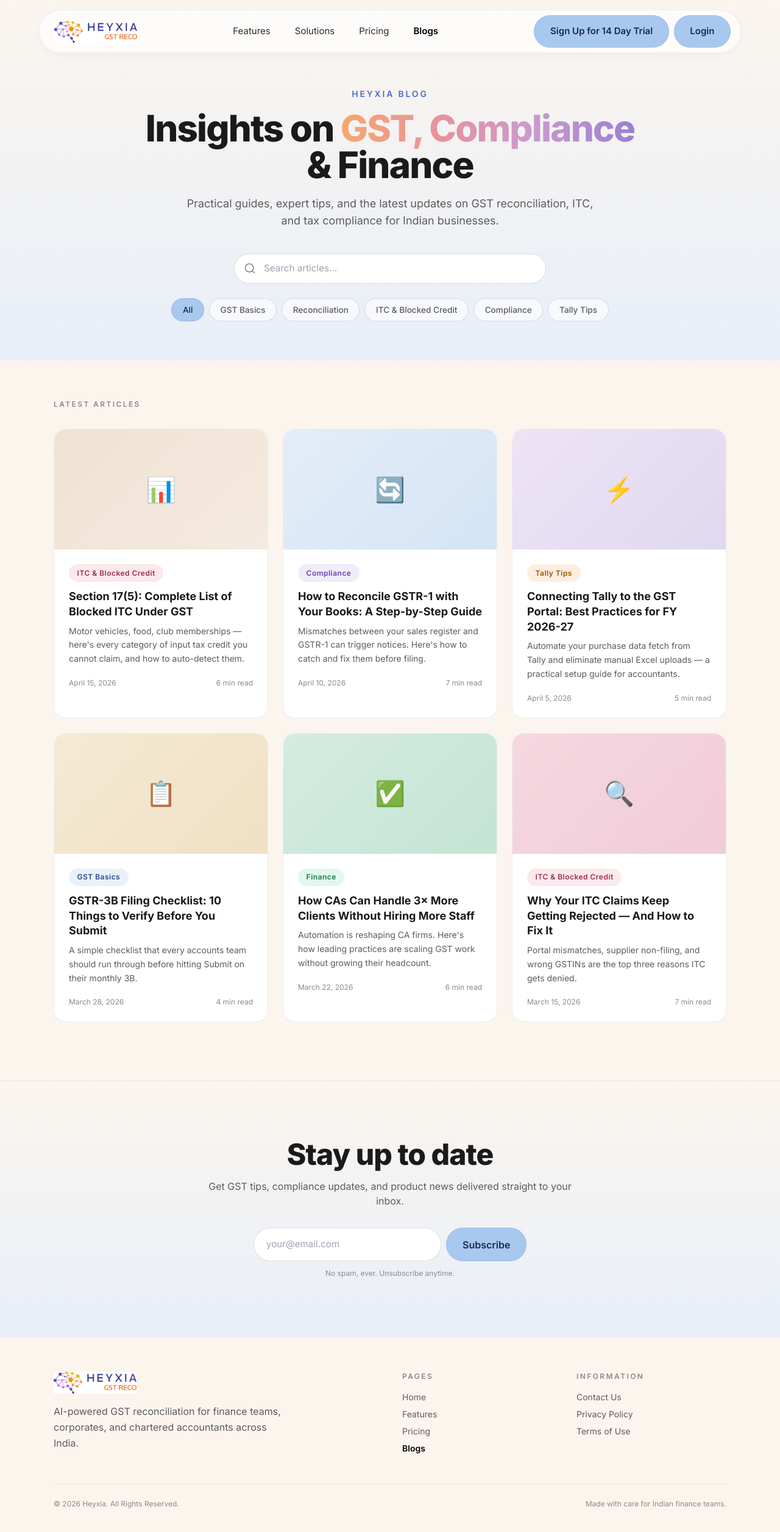
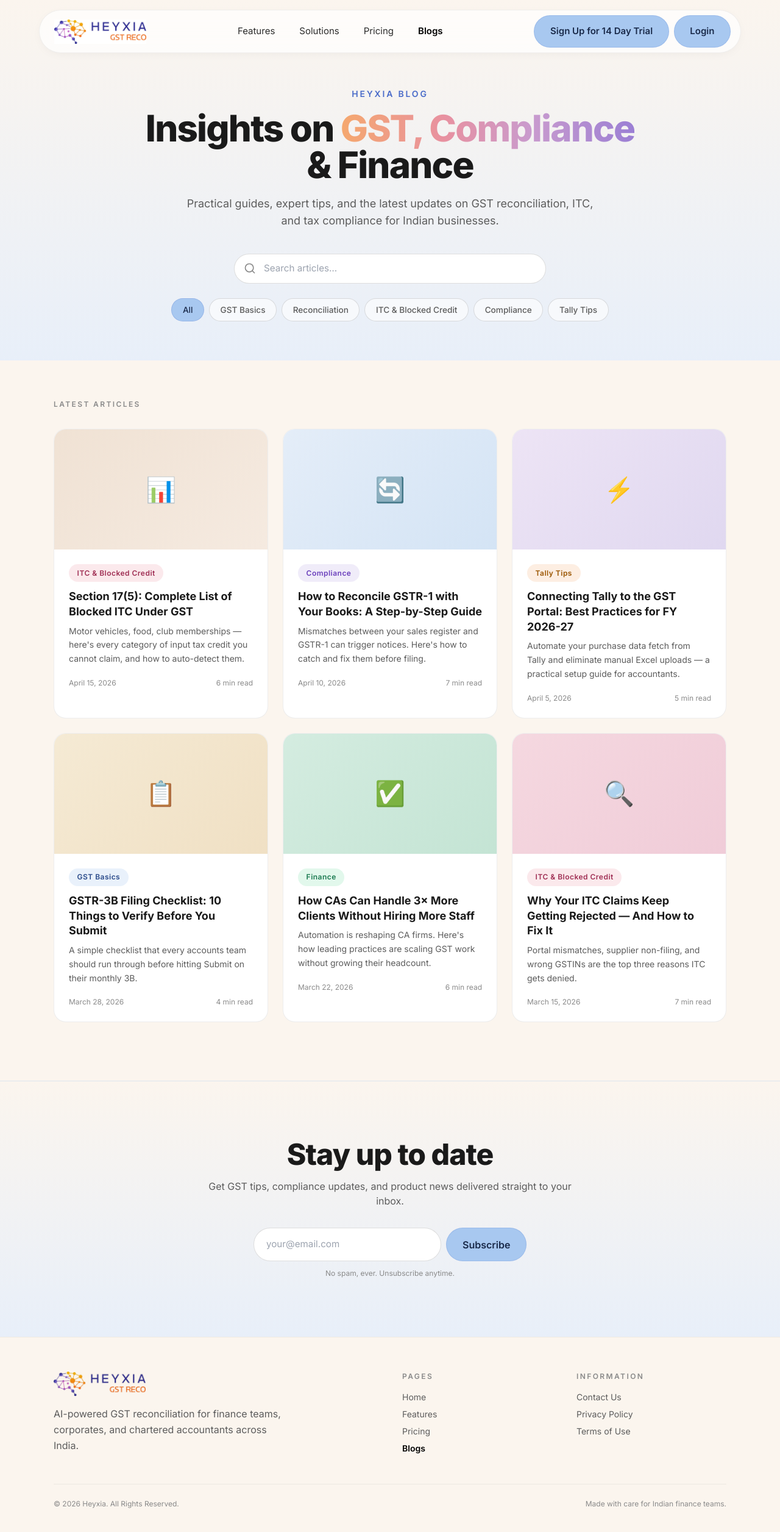
Before and after one commit to varundms/GSTRecowebsite, a plain HTML site: page blog.html in a window 1280 px wide. Shown: the whole page at 61% size. Drawn offline with nearby package versions, Linux system fonts and the light colour scheme; no server answers.

Commit message:
Add files via upload

```diff
--- a/blog.html
+++ b/blog.html
@@ -132,7 +132,7 @@
 <header class="fixed top-4 inset-x-0 z-50 px-4">
   <div class="max-w-6xl mx-auto nav-pill px-4 py-2 flex items-center justify-between">
     <a href="gst-reco-landing.html" class="flex items-center gap-2 pl-2">
-      <img src="heyxia-logo.jpg" alt="Heyxia" class="h-9 w-auto" />
+      <img src="heyxia-logo.jpg" alt="Heyxia" class="h-10 w-auto" style="mix-blend-mode:multiply;" />
 
     </a>
     <nav class="hidden md:flex items-center gap-10 text-[15px] text-[var(--text-soft)]">
@@ -270,7 +270,7 @@
     <div class="grid md:grid-cols-4 gap-10">
       <div class="md:col-span-2">
         <div class="flex items-center gap-2 mb-4">
-          <img src="heyxia-logo.jpg" alt="Heyxia" class="h-9 w-auto" />
+          <img src="heyxia-logo.jpg" alt="Heyxia" class="h-10 w-auto" style="mix-blend-mode:multiply;" />
 
         </div>
         <p class="text-[var(--text-dim)] max-w-sm leading-relaxed">AI-powered GST reconciliation for finance teams, corporates, and chartered accountants across India.</p>
```
